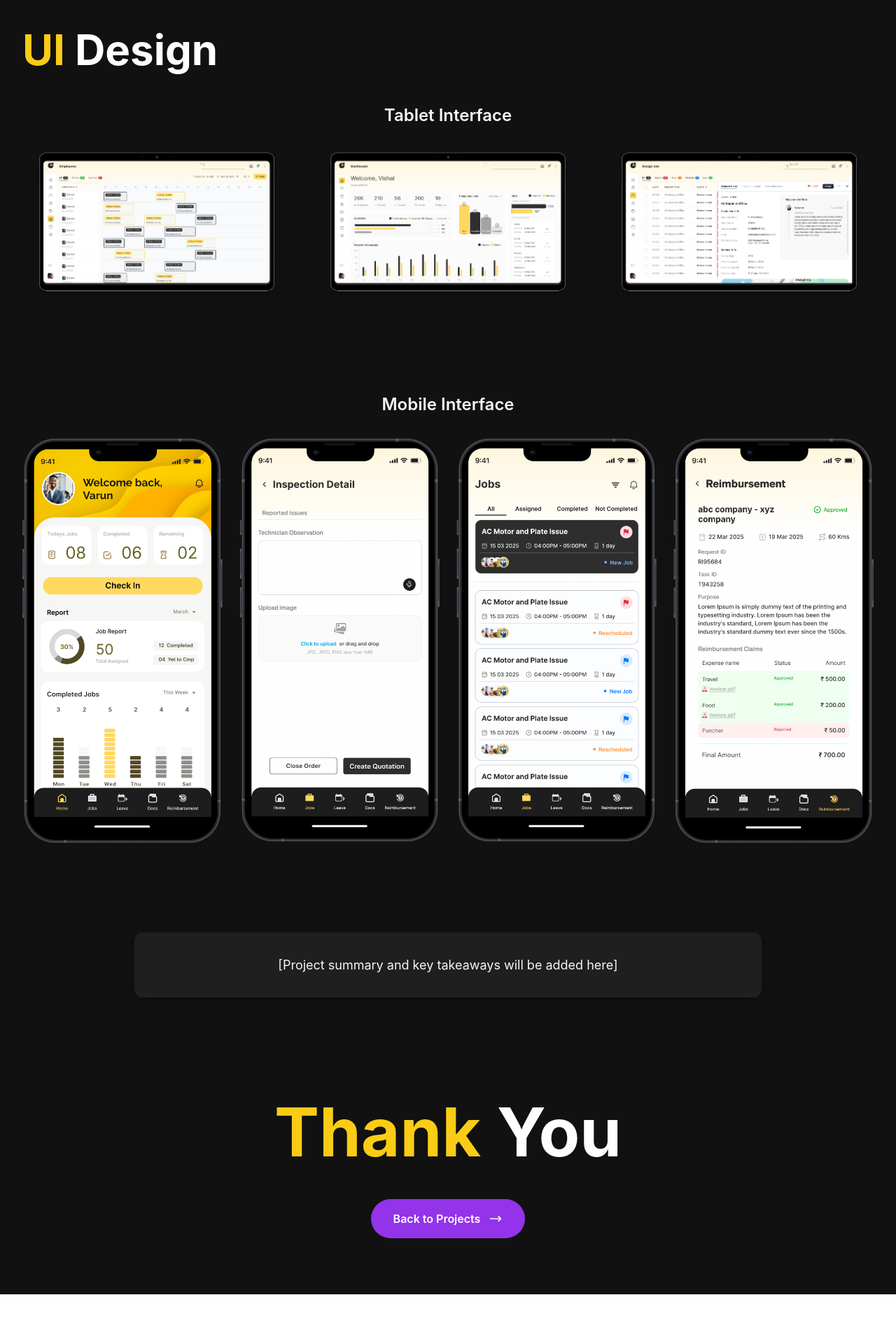
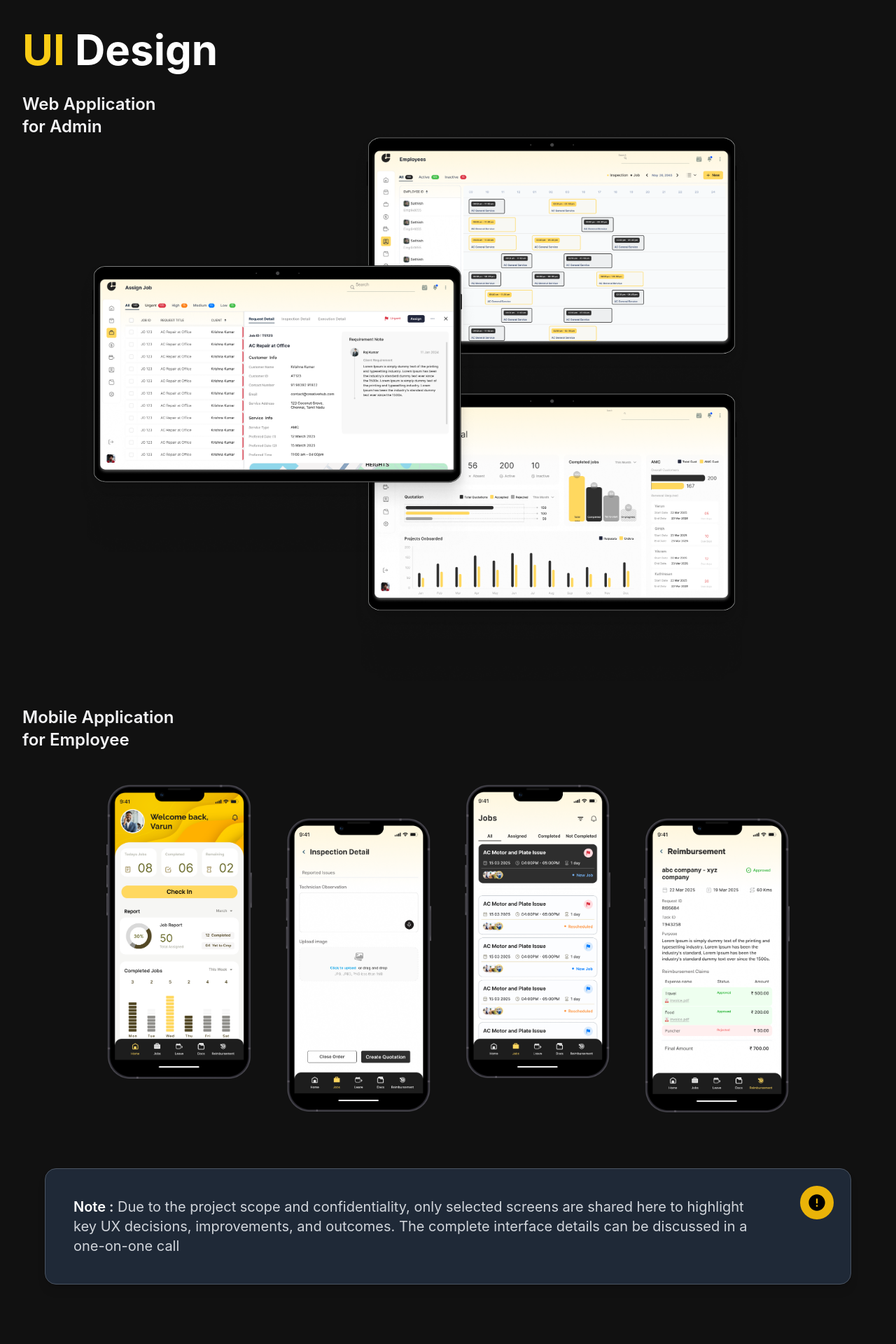
Before and after one commit to rahulsuresh2569/Jeevankumar-Portfolio, a React (Create React App) app: page /field-service-management in a window 1280 px wide. Shown: the part 5920-7840 px from the top of the page at 70% size. Before the commit the page ends 7769 px from the top, so only its background shows below. Built offline with nearby package versions, Linux system fonts and the light colour scheme; no server answers.

Commit message:
FSM UPDATE 3

```diff
--- a/src/components/FieldServiceManagement.js
+++ b/src/components/FieldServiceManagement.js
@@ -424,32 +424,52 @@ const FieldServiceManagement = () => {
       {/* Section 7: UI Design */}
       <section className="py-16 px-4 sm:px-6 lg:px-8">
         <div className="max-w-7xl mx-auto">
-          <h2 className="text-3xl sm:text-4xl md:text-5xl lg:text-6xl font-bold text-secondary mb-12 text-left">
+          <h2 className="text-3xl sm:text-4xl md:text-5xl lg:text-6xl font-bold text-secondary mb-8 text-left">
             <span className="text-yellow-400">UI</span>{' '}
             <span className="text-white">Design</span>
           </h2>
 
+          {/* Web Application for Admin Title */}
+          <div className="mb-12">
+            <h3 className="text-xl sm:text-xl md:text-2xl lg:text-2xl font-semibold text-accent text-left">
+              Web Application
+              <br />
+              for Admin
+            </h3>
+          </div>
+
           {/* Tablet Mockups */}
           <div className="mb-16">
-            <h3 className="text-xl sm:text-xl md:text-2xl lg:text-2xl font-semibold text-accent mb-8 text-center">
-              Tablet Interface
-            </h3>
-            <div className="grid grid-cols-1 md:grid-cols-3 gap-8">
-              <div className="rounded-lg overflow-hidden">
+
+            {/* Overlapping Tablets Container */}
+            <div className="flex justify-center items-center">
+              <div className="relative w-full max-w-6xl h-[300px] sm:h-[350px] md:h-[450px] lg:h-[700px]">
+
+                {/* Top-right tablet (lowest z-index) */}
+                <div className="absolute top-4 right-8 sm:top-6 sm:right-12 md:-top-10 md:right-20 lg:-top-14 lg:right-[8rem] w-48 sm:w-60 md:w-96 lg:w-[600px] z-10">
+                  <div>
                     <img
                       src={fsmImages.tabletDesign1}
                       alt="Tablet UI Design 1"
                       className="w-full h-auto object-cover"
                     />
                   </div>
-              <div className="rounded-lg overflow-hidden">
+                </div>
+
+                {/* Bottom-right tablet (middle z-index) */}
+                <div className="absolute bottom-2 right-8 sm:bottom-4 sm:right-12 md:-bottom-10 md:right-20 lg:-bottom-14 lg:right-[8rem] w-48 sm:w-60 md:w-96 lg:w-[600px] z-20">
+                  <div>
                     <img
                       src={fsmImages.tabletDesign2}
                       alt="Tablet UI Design 2"
                       className="w-full h-auto object-cover"
                     />
                   </div>
-              <div className="rounded-lg overflow-hidden">
+                </div>
+
+                {/* Left tablet (highest z-index) */}
+                <div className="absolute top-1/2 left-0 sm:left-2 md:left-4 lg:left-8 transform -translate-y-1/2 w-48 sm:w-60 md:w-96 lg:w-[600px] z-30">
+                  <div>
                     <img
                       src={fsmImages.tabletDesign3}
                       alt="Tablet UI Design 3"
@@ -457,36 +477,52 @@ const FieldServiceManagement = () => {
                     />
                   </div>
                 </div>
+
+              </div>
+            </div>
+          </div>
+
+          {/* Mobile Application for Employee Title */}
+          <div className="mb-12">
+            <h3 className="text-xl sm:text-xl md:text-2xl lg:text-2xl font-semibold text-accent text-left">
+              Mobile Application
+              <br />
+              for Employee
+            </h3>
           </div>
 
           {/* iPhone Mockups */}
           <div>
-            <h3 className="text-xl sm:text-xl md:text-2xl lg:text-2xl font-semibold text-accent mb-8 text-center">
-              Mobile Interface
-            </h3>
-            <div className="grid grid-cols-2 md:grid-cols-4 gap-6 justify-items-center">
-              <div className="rounded-lg overflow-hidden max-w-xs">
+            <div className="flex flex-wrap justify-center items-start gap-4 sm:gap-6 md:gap-8 lg:gap-12">
+              {/* iPhone 1 - Higher position */}
+              <div className="rounded-lg overflow-hidden w-36 xs:w-40 sm:w-44 md:w-48 lg:w-52">
                 <img
                   src={fsmImages.iPhone1}
                   alt="iPhone UI Design 1"
                   className="w-full h-auto object-cover"
                 />
               </div>
-              <div className="rounded-lg overflow-hidden max-w-xs">
+
+              {/* iPhone 2 - Lower position */}
+              <div className="rounded-lg overflow-hidden w-36 xs:w-40 sm:w-44 md:w-48 lg:w-52 transform translate-y-4 sm:translate-y-6 md:translate-y-8 lg:translate-y-12">
                 <img
                   src={fsmImages.iPhone2}
                   alt="iPhone UI Design 2"
                   className="w-full h-auto object-cover"
                 />
               </div>
-              <div className="rounded-lg overflow-hidden max-w-xs">
+
+              {/* iPhone 3 - Higher position */}
+              <div className="rounded-lg overflow-hidden w-36 xs:w-40 sm:w-44 md:w-48 lg:w-52">
                 <img
                   src={fsmImages.iPhone3}
                   alt="iPhone UI Design 3"
                   className="w-full h-auto object-cover"
                 />
               </div>
-              <div className="rounded-lg overflow-hidden max-w-xs">
+
+              {/* iPhone 4 - Lower position */}
+              <div className="rounded-lg overflow-hidden w-36 xs:w-40 sm:w-44 md:w-48 lg:w-52 transform translate-y-4 sm:translate-y-6 md:translate-y-8 lg:translate-y-12">
                 <img
                   src={fsmImages.iPhone4}
                   alt="iPhone UI Design 4"
@@ -500,37 +536,73 @@ const FieldServiceManagement = () => {
 
       {/* Section 8: Project Summary Card */}
       <section className="py-16 px-4 sm:px-6 lg:px-8">
-        <div className="max-w-4xl mx-auto">
-          <div className="bg-tertiary rounded-xl p-8 shadow-lg text-center">
-            <p className="text-lg text-accent leading-relaxed">
-              [Project summary and key takeaways will be added here]
+        <div className="max-w-6xl mx-auto">
+          <div className="relative bg-gray-800 border border-gray-600 rounded-2xl p-6 sm:p-8 lg:p-10 shadow-lg">
+            {/* Caution Icon - Top Right Corner */}
+            <div className="absolute top-4 right-4 sm:top-6 sm:right-6">
+              <div className="w-10 h-10 sm:w-12 sm:h-12 bg-yellow-500 rounded-full flex items-center justify-center">
+                <svg
+                  className="w-6 h-6 sm:w-7 sm:h-7 text-black font-bold"
+                  fill="currentColor"
+                  viewBox="0 0 24 24"
+                >
+                  <path d="M12 2C6.48 2 2 6.48 2 12s4.48 10 10 10 10-4.48 10-10S17.52 2 12 2zm1 15h-2v-2h2v2zm0-4h-2V7h2v6z"/>
+                </svg>
+              </div>
+            </div>
+
+            {/* Card Content */}
+            <div className="pr-16 sm:pr-20">
+              <p className="text-base sm:text-lg lg:text-xl text-gray-300 leading-relaxed text-left">
+                <span className="font-semibold text-white">Note :</span> Due to the project scope and confidentiality, only selected screens are shared here to highlight key UX decisions, improvements, and outcomes. The complete interface details can be discussed in a one-on-one call
               </p>
+            </div>
           </div>
         </div>
       </section>
 
       {/* Section 9: Thank You & Back to Projects */}
       <section className="py-20 px-4 sm:px-6 lg:px-8">
-        <div className="max-w-4xl mx-auto text-center">
-          <h2 className="text-4xl sm:text-5xl md:text-6xl lg:text-7xl xl:text-8xl font-bold text-secondary mb-12 text-center">
-            <span className="text-yellow-400">Thank</span>{' '}
-            <span className="text-white">You</span>
+        <div className="max-w-7xl mx-auto">
+          {/* Thank You Text with Underline Design */}
+          <div className="text-center mb-16">
+            <h2 className="text-6xl sm:text-7xl md:text-8xl lg:text-9xl xl:text-[10rem] font-semibold text-white mb-8 tracking-tight leading-none">
+              THANK YOU
             </h2>
 
+            {/* Underline Design */}
+            <div className="flex justify-center items-center gap-4 mb-12 w-fit mx-auto">
+              {/* Long white line - matches actual text width */}
+              <div className="h-1 bg-white w-[200px] sm:w-[280px] md:w-[380px] lg:w-[500px] xl:w-[620px]"></div>
+              {/* Yellow accent line */}
+              <div className="h-1 bg-yellow-400 w-16 sm:w-20 md:w-24 lg:w-28 xl:w-32"></div>
+            </div>
+          </div>
+
+          {/* Back to Projects Button */}
+          <div className="text-center">
             <Link
-            to="/"
-            className="inline-flex items-center gap-3 bg-purple-600 hover:bg-purple-700 text-white font-semibold px-8 py-4 rounded-full transition-all duration-300 hover:scale-105 hover:shadow-lg"
+              to="/#projects"
+              className="group relative inline-flex items-center gap-3 px-8 py-4 bg-transparent border border-secondary/20 text-secondary/80 hover:border-secondary/40 hover:text-secondary rounded-full font-semibold text-base shadow-lg hover:shadow-xl transition-all duration-300 hover:scale-105 overflow-hidden cursor-pointer"
             >
-            <span>Back to Projects</span>
+              {/* Background glow effect */}
+              <div className="absolute inset-0 bg-white/5 opacity-0 group-hover:opacity-100 transition-opacity duration-300"></div>
+
+              {/* Button content */}
+              <span className="relative z-10 text-base font-semibold">Back to Projects</span>
               <svg
-              className="w-5 h-5"
+                className="relative z-10 w-5 h-5 transform transition-transform duration-300 group-hover:translate-x-1"
                 fill="none"
                 stroke="currentColor"
                 viewBox="0 0 24 24"
               >
                 <path strokeLinecap="round" strokeLinejoin="round" strokeWidth={2} d="M17 8l4 4m0 0l-4 4m4-4H3" />
               </svg>
+
+              {/* Shine effect */}
+              <div className="absolute inset-0 -top-2 -bottom-2 bg-gradient-to-r from-transparent via-white/10 to-transparent transform -skew-x-12 translate-x-[-100%] group-hover:translate-x-[200%] transition-transform duration-700 ease-out"></div>
             </Link>
+          </div>
         </div>
       </section>
       </div>
```
Lines whose indentation alone changed are shown as unchanged.
